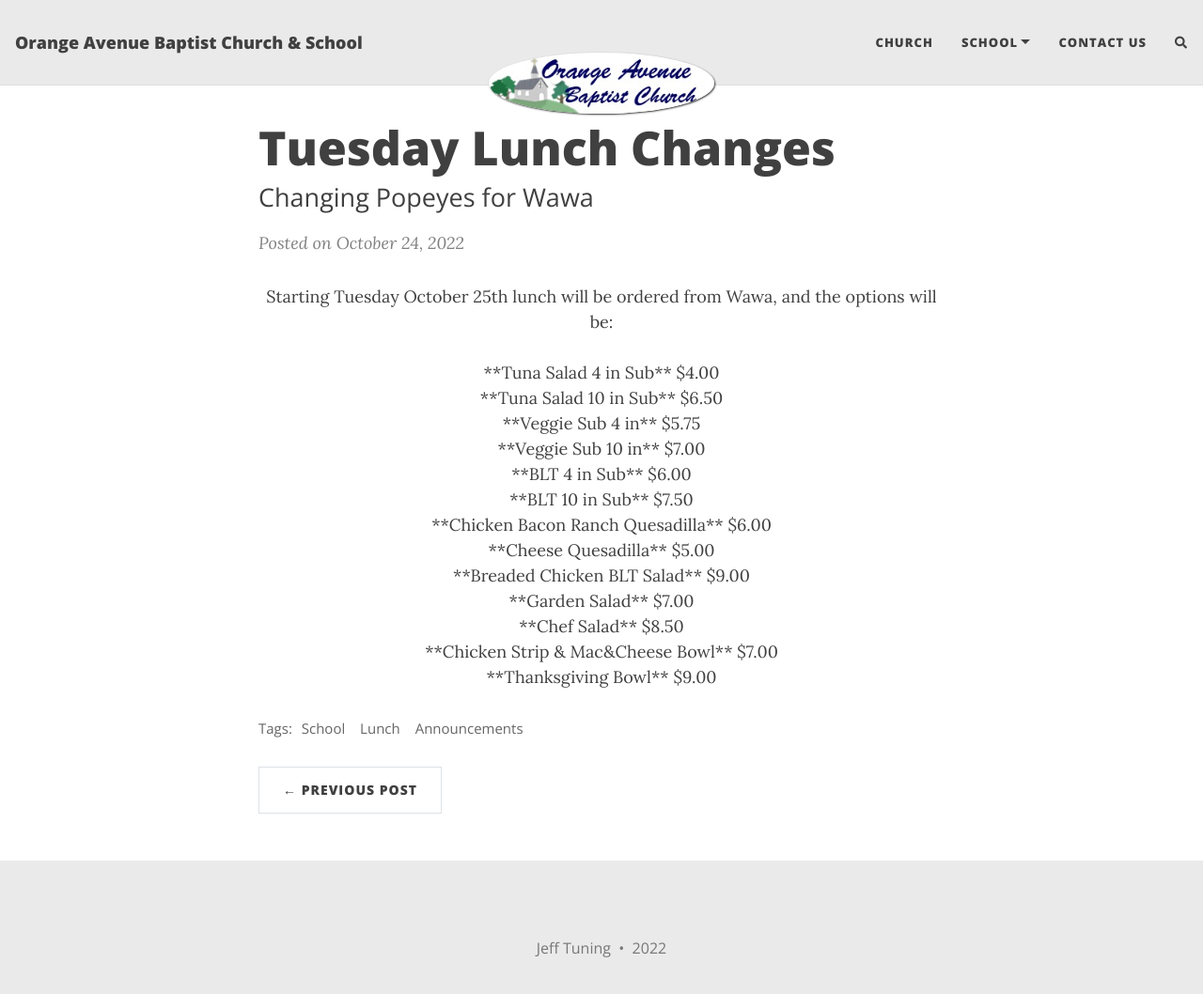
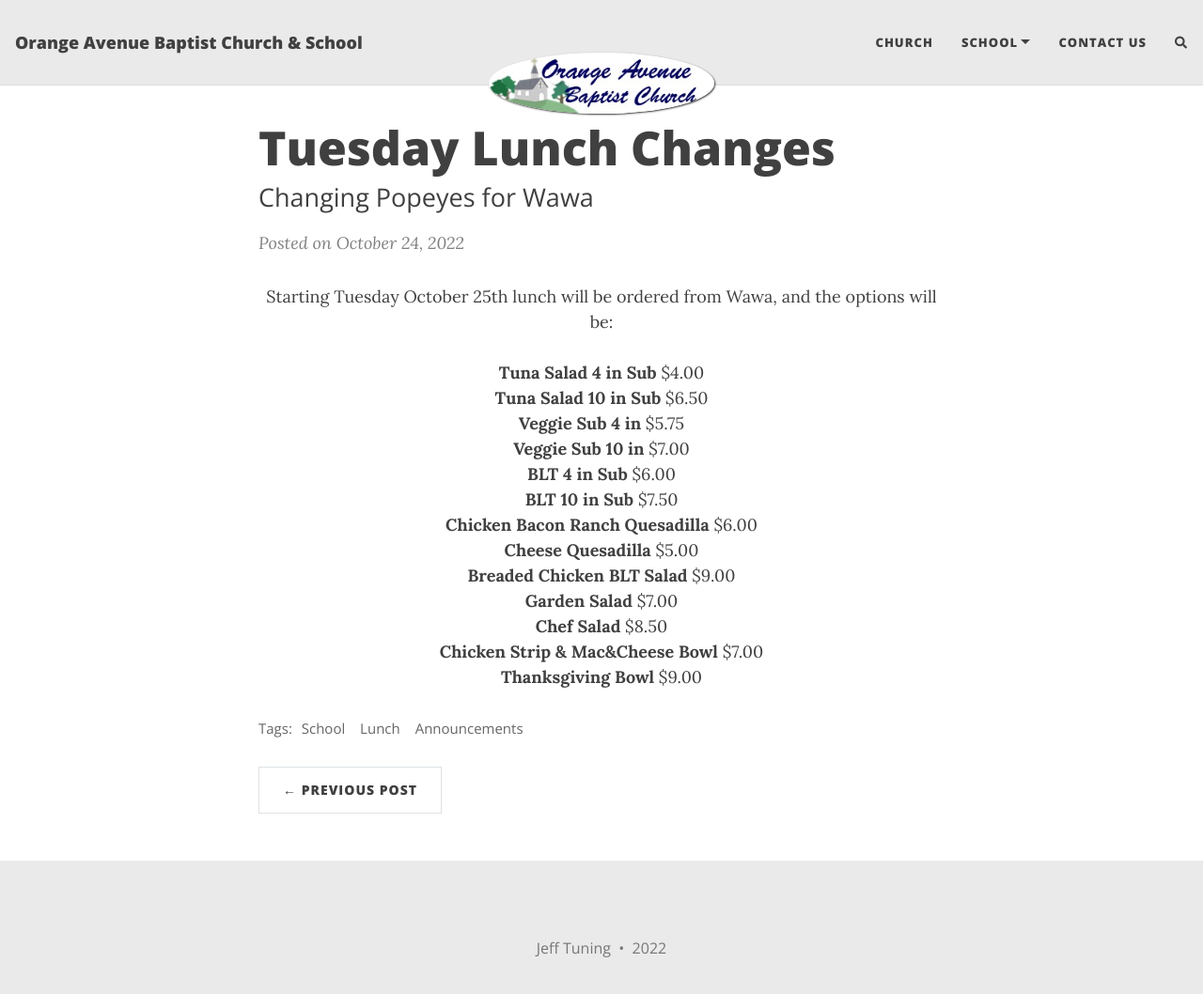
Before and after one commit to techdouttech/oabc-website, a Jekyll site: the page built from _posts/2022-10-24-Lunch-Change.md, in a window 1280 px wide and 1071 px high. Shown: the top 1058 px of the window at 94% size. Built offline with Jekyll 4.4.1, drawn with Linux system fonts in a browser that asks for light colours; nearby versions of some CDN libraries; comment, search, counter and statistics services are not loaded.

Commit message:
format change

```diff
--- a/_posts/2022-10-24-Lunch-Change.md
+++ b/_posts/2022-10-24-Lunch-Change.md
@@ -12,16 +12,16 @@
 
 Starting Tuesday October 25th lunch will be ordered from Wawa, and the options will be:<br /><br />
 
-**Tuna Salad 4 in Sub**  $4.00<br />
-**Tuna Salad 10 in Sub**  $6.50<br />
-**Veggie Sub 4 in**  $5.75<br />
-**Veggie Sub 10 in**  $7.00<br />
-**BLT 4 in Sub** $6.00<br />
-**BLT 10 in Sub**  $7.50<br />
-**Chicken Bacon Ranch Quesadilla**  $6.00<br />
-**Cheese Quesadilla**  $5.00<br />
-**Breaded Chicken BLT Salad**  $9.00<br />
-**Garden Salad**  $7.00<br />
-**Chef Salad**  $8.50<br />
-**Chicken Strip & Mac&Cheese Bowl**  $7.00<br />
-**Thanksgiving Bowl**  $9.00
+<strong>Tuna Salad 4 in Sub</strong>  $4.00<br />
+<strong>Tuna Salad 10 in Sub</strong>  $6.50<br />
+<strong>Veggie Sub 4 in</strong>  $5.75<br />
+<strong>Veggie Sub 10 in</strong>  $7.00<br />
+<strong>BLT 4 in Sub</strong> $6.00<br />
+<strong>BLT 10 in Sub</strong>  $7.50<br />
+<strong>Chicken Bacon Ranch Quesadilla</strong>  $6.00<br />
+<strong>Cheese Quesadilla</strong>  $5.00<br />
+<strong>Breaded Chicken BLT Salad</strong>  $9.00<br />
+<strong>Garden Salad</strong>  $7.00<br />
+<strong>Chef Salad</strong>  $8.50<br />
+<strong>Chicken Strip & Mac&Cheese Bowl</strong>  $7.00<br />
+<strong>Thanksgiving Bowl</strong>  $9.00
```
